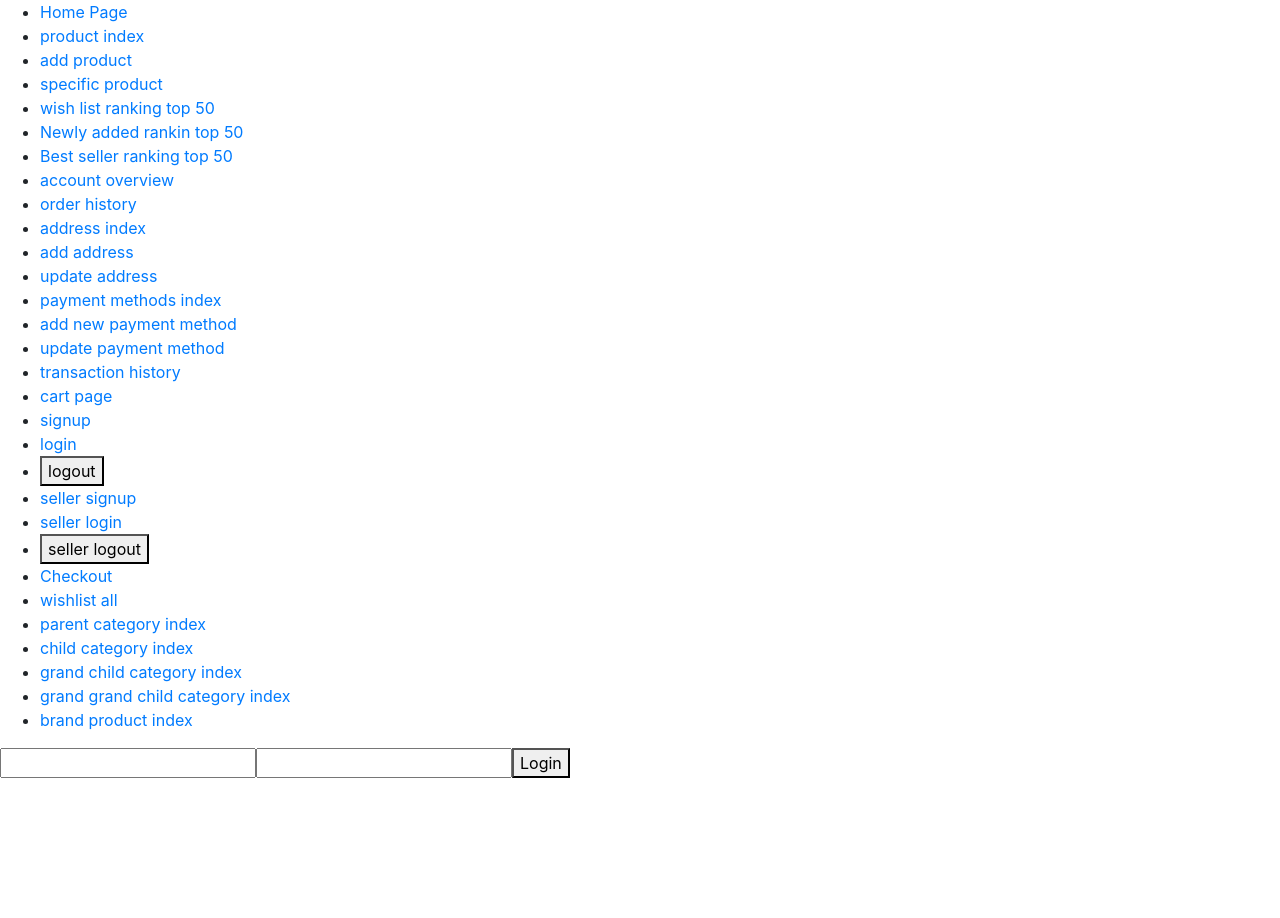
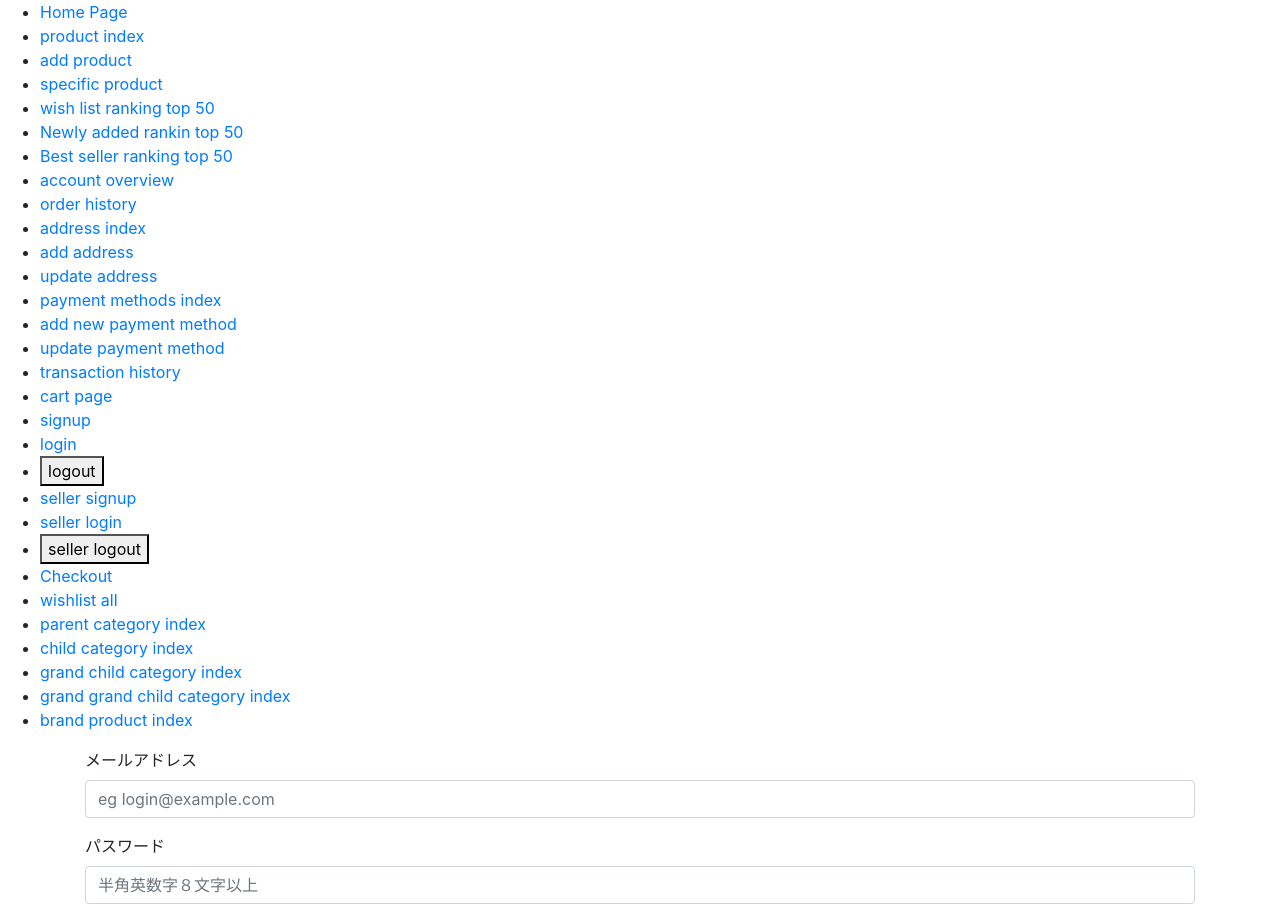
Before and after one commit to XX989tmx/amazon_clone_clientside, a React (Create React App) app: page /seller/auth/login in a window 1280 px wide. Shown: the top 918 px of the page. Before the commit the page ends 800 px from the top, so only its background shows below. Built offline with nearby package versions, Linux system fonts and the light colour scheme.

Commit message:
adds form to seller login js

```diff
--- a/src/sellers/pages/SellerLogin.js
+++ b/src/sellers/pages/SellerLogin.js
@@ -1,6 +1,7 @@
 import Axios from "axios";
 import React, { useContext, useState } from "react";
 import { useHistory } from "react-router-dom";
+import reactBootstrap, { Button, Container, Form } from "react-bootstrap";
 import { AuthContext } from "../../shared/context/auth-context";
 
 const SellerLogin = () => {
@@ -19,8 +20,7 @@ const SellerLogin = () => {
     };
     try {
       response = await Axios.post(
-        process.env.REACT_APP_BACKEND_URL +
-          "/sellers/login",
+        process.env.REACT_APP_BACKEND_URL + "/sellers/login",
         body
       );
       console.log(response);
@@ -39,18 +39,21 @@ const SellerLogin = () => {
     setPassword(event.target.value);
   };
   return (
-    <div>
+    <Container>
       {Message && <h3>{Message}</h3>}
-      <form action="" onSubmit={loginSubmitHandler}>
-        <input type="email" value={Email} onChange={emailChangeHandler} />
-        <input
-          type="password"
-          value={Password}
-          onChange={passwordChangeHandler}
-        />
-        <button type="submit">Login</button>
-      </form>
-    </div>
+      <Form action="" onSubmit={loginSubmitHandler}>
+        <Form.Group value={Email} onChange={emailChangeHandler}>
+          <Form.Label>メールアドレス</Form.Label>
+          <Form.Control type="email" placeholder="eg login@example.com" />
+        </Form.Group>
+        <Form.Group value={Password} onChange={passwordChangeHandler}>
+          <Form.Label>パスワード</Form.Label>
+          <Form.Control type="password" placeholder="半角英数字８文字以上" />
+        </Form.Group>
+
+        <Button type="submit">出品者アカウントにログイン</Button>
+      </Form>
+    </Container>
   );
 };
 
```
